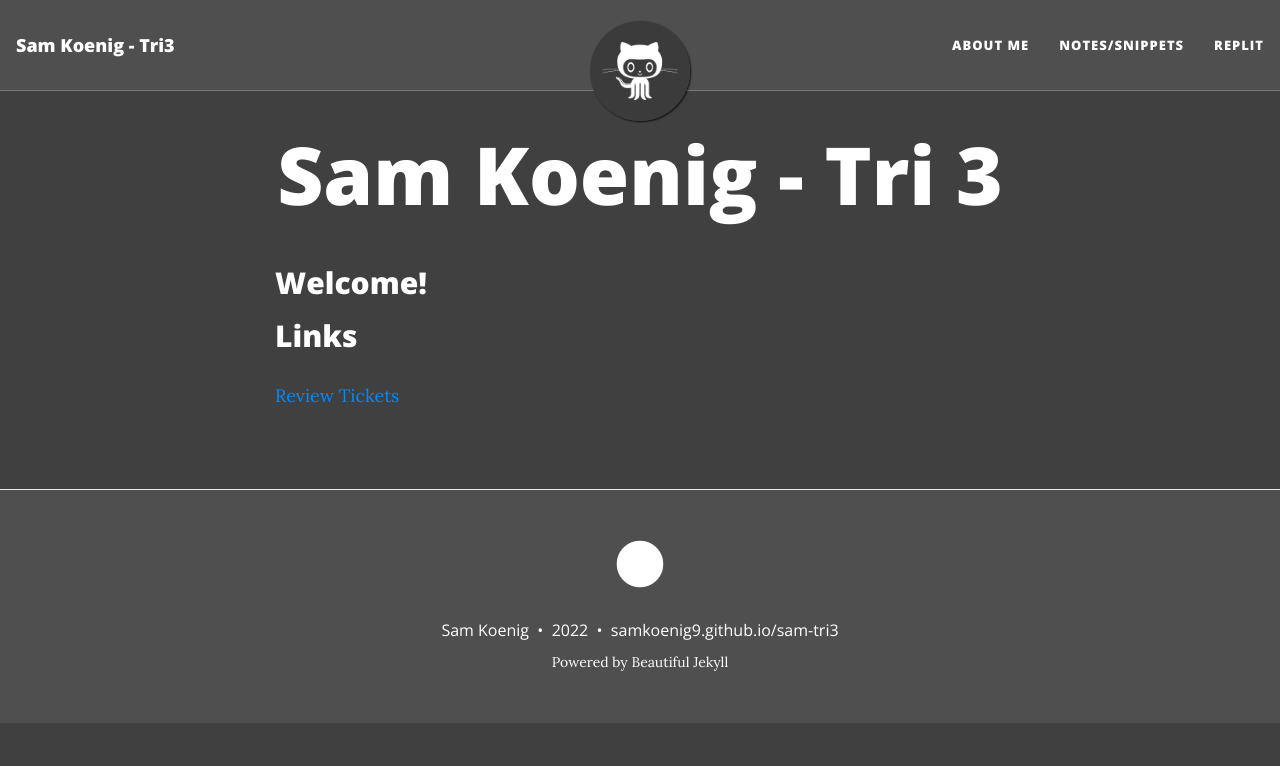
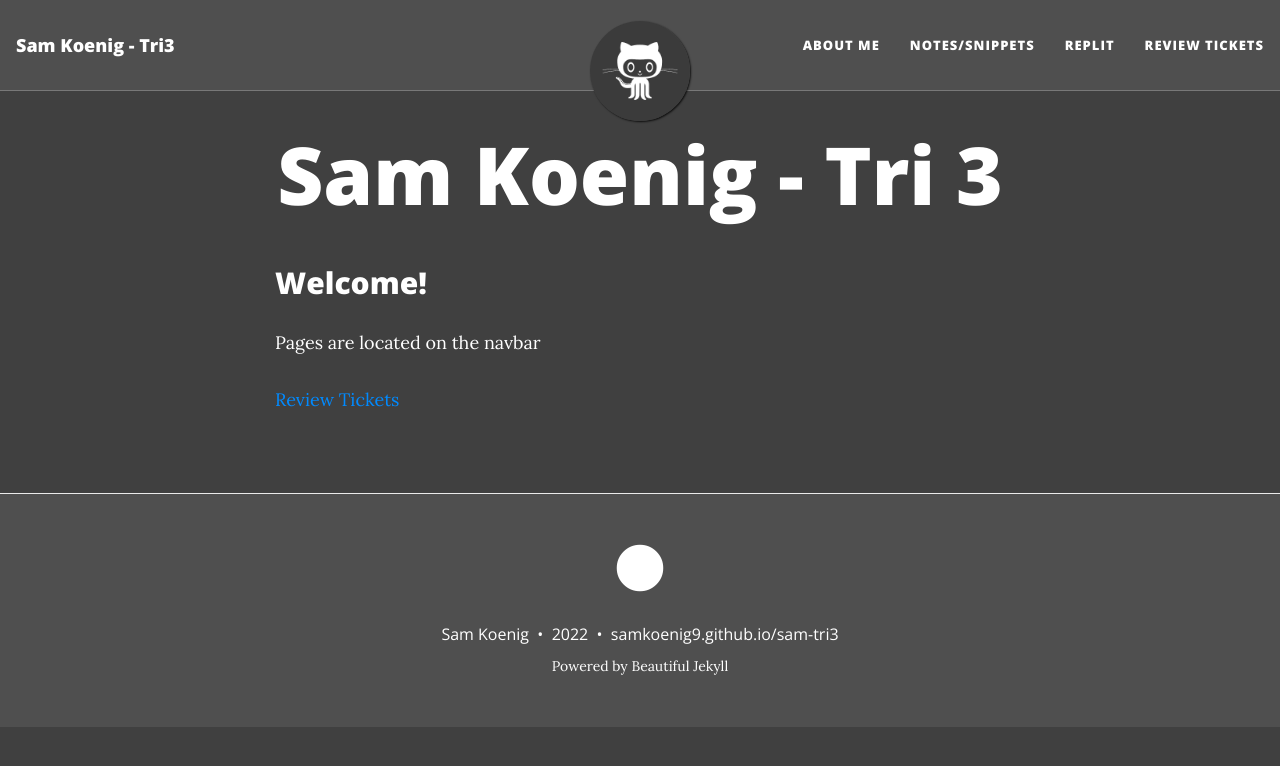
Before and after one commit to samkoenig9/apcsa-portfolio, a Jekyll site: the page built from index.md, in a window 1280 px wide. Shown: the top 766 px of the page. Built offline with Jekyll 4.4.1, drawn with Linux system fonts in a browser that asks for light colours; nearby versions of some CDN libraries; comment, search, counter and statistics services are not loaded.

Commit message:
review tickets page

```diff
--- a/_config.yml
+++ b/_config.yml
@@ -20,6 +20,7 @@ navbar-links:
   #   - Beautiful Jekyll: "https://beautifuljekyll.com"
   #   - Learn markdown: "https://www.markdowntutorial.com/"
   Replit: "repl"
+  Review Tickets: "tickets"
 
 # --- Logo --- #
 
--- a/index.md
+++ b/index.md
@@ -4,7 +4,6 @@ title: Sam Koenig - Tri 3
 ---
 
 ## Welcome!
-
-## Links
+Pages are located on the navbar
 
 [Review Tickets](https://github.com/samkoenig9/sam-tri3/issues)
```
Also changed, not shown: tickets.md (added, +7 -0 lines).
